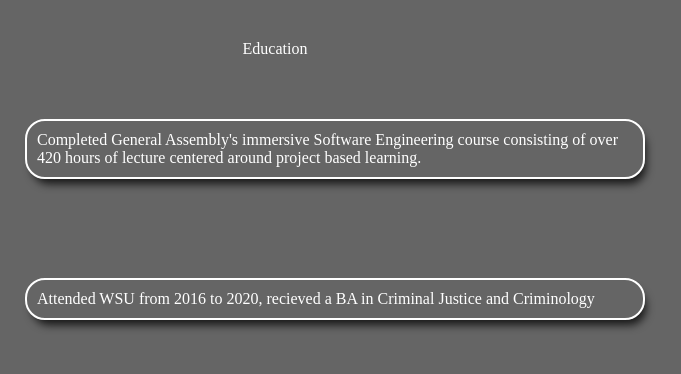
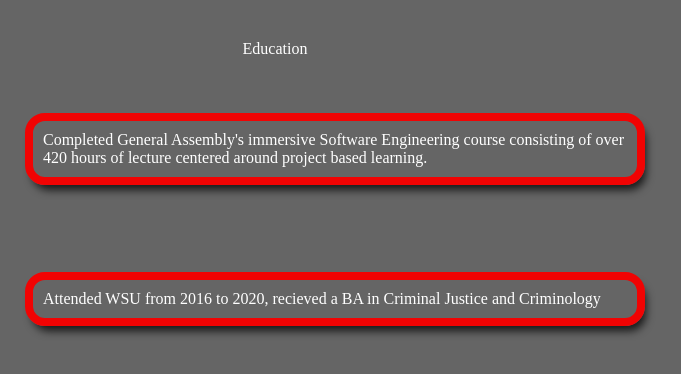
Before and after one commit to MattStudzinski/Portfolio-site, a website: page index.html in a window 1280 px wide. Shown: the part 2292-2666 px from the top of the page, 345-1026 px from the left. Drawn offline with Linux system fonts and the light colour scheme.

Commit message:
border test

```diff
--- a/style.css
+++ b/style.css
@@ -322,7 +322,7 @@ p{
     margin-left: 10px;
     margin-right: 10px;
     padding: 10px;
-    border: solid 2px white;
+    border: solid 8px rgb(241, 3, 3);
     border-radius: 20px;
     box-shadow: 4px 8px 8px -3px rgba(0,0,0,0.77);
    }
```
